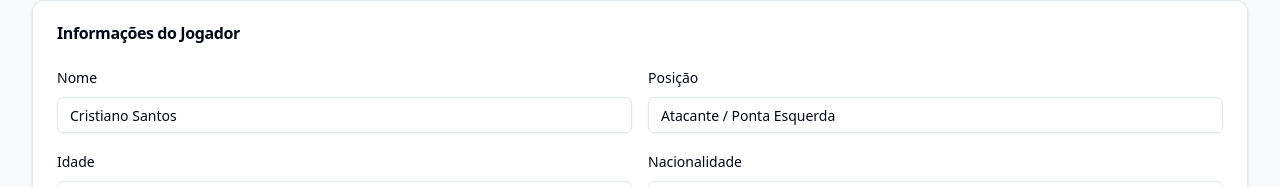
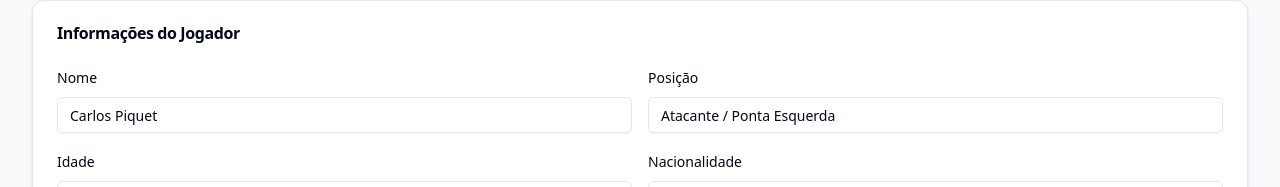
Before and after one commit to company2002/futebolshow, a React (Vite) app: page /admin/panel in a window 1280 px wide. Shown: the part 168-355 px from the top of the page. Built offline with nearby package versions, Linux system fonts and the light colour scheme; sample sign-in values are in the browser's storage; the HTML template or start-up script is replaced by a standard one.

Commit message:
Update DataService.ts

```diff
--- a/src/components/admin/DataService.ts
+++ b/src/components/admin/DataService.ts
@@ -59,7 +59,7 @@ export interface PlayerData {
 // Default data
 const defaultData: PlayerData = {
   player: {
-    name: "Cristiano Santos",
+    name: "Carlos Piquet",
     position: "Atacante / Ponta Esquerda",
     age: 24,
     nationality: "Brasil",
```
